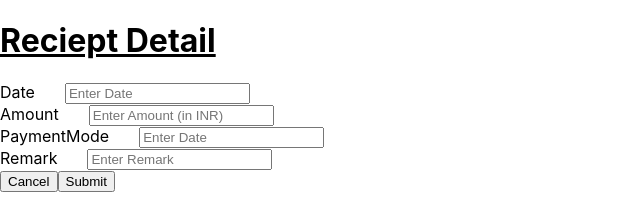
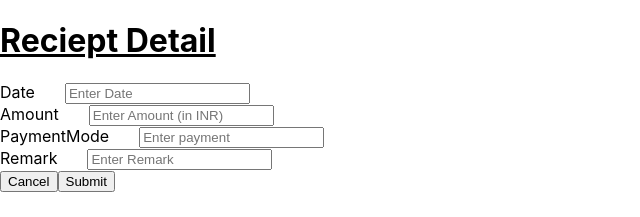
Before and after one commit to lamiamostafa/ReactJs-coding-task, a React (Create React App) app: page / in a window 1280 px wide. Shown: the top 217 px of the page, without its empty margins (0-640 px from the left). Built offline with nearby package versions, Linux system fonts and the light colour scheme.

Commit message:
value is added

```diff
--- a/public/index.html
+++ b/public/index.html
@@ -1,14 +1,12 @@
 <!DOCTYPE html>
 <html lang="en">
+
 <head>
   <meta charset="utf-8" />
   <link rel="icon" href="%PUBLIC_URL%/favicon.ico" />
   <meta name="viewport" content="width=device-width, initial-scale=1" />
   <meta name="theme-color" content="#000000" />
-    <meta
-      name="description"
-      content="Web site created using create-react-app"
-    />
+  <meta name="description" content="Web site created using create-react-app" />
   <link rel="apple-touch-icon" href="%PUBLIC_URL%/logo192.png" />
   <!--
       manifest.json provides metadata used when your web app is installed on a
@@ -24,8 +22,9 @@
       work correctly both with client-side routing and a non-root public URL.
       Learn how to configure a non-root public URL by running `npm run build`.
     -->
-    <title>React App</title>
+  <title>Form</title>
 </head>
+
 <body>
   <noscript>You need to enable JavaScript to run this app.</noscript>
   <div id="root"></div>
@@ -40,4 +39,5 @@
       To create a production bundle, use `npm run build` or `yarn build`.
     -->
 </body>
+
 </html>
--- a/src/Pages/Home/Home.js
+++ b/src/Pages/Home/Home.js
@@ -1,7 +1,19 @@
-import React from 'react';
+import React, { useState } from 'react';
 import './Home.css';
 
 const Home = () => {
+    const [userReciept, setUserReciept] = useState({
+        date: "",
+        amount: "",
+        paymentmode: "",
+        remark: ""
+
+
+
+    });
+    const handleInput = () => {
+
+    }
     return (
         <div>
             <h1 class="heading-one">Reciept Detail</h1>
@@ -9,19 +21,22 @@ const Home = () => {
                 <form >
                     <div >
                         <label class="form-input" htmlFor="date">Date</label>
-                        <input placeholder="Enter Date" type="text" name="date" id="date" />
+                        <input placeholder="Enter Date" type="text"
+                            value={userReciept.date} onChange={handleInput} name="date" id="date" />
                     </div>
                     <div >
                         <label class="form-input" htmlFor="amount">Amount</label>
-                        <input placeholder="Enter Amount (in INR)" type="text" name="amount" id="amount" />
+                        <input placeholder="Enter Amount (in INR)"
+                            type="text" value={userReciept.amount} onChange={handleInput} name="amount" id="amount" />
                     </div>
                     <div >
                         <label class="form-input" htmlFor="paymentmode">PaymentMode</label>
-                        <input placeholder="Enter Date" type="text" name="paymentmode" id="paymentmode" />
+                        <input placeholder="Enter payment" type="text"
+                            value={userReciept.paymentmode} onChange={handleInput} name="paymentmode" id="paymentmode" />
                     </div>
                     <div >
                         <label class="form-input" htmlFor="remark">Remark</label>
-                        <input placeholder="Enter Remark" type="text" name="reamrk" id="remark" />
+                        <input placeholder="Enter Remark" value={userReciept.remark} onChange={handleInput} type="text" name="remark" id="remark" />
                     </div>
                     <div>
                         <button>Cancel</button>
```
Lines whose indentation alone changed are shown as unchanged.
